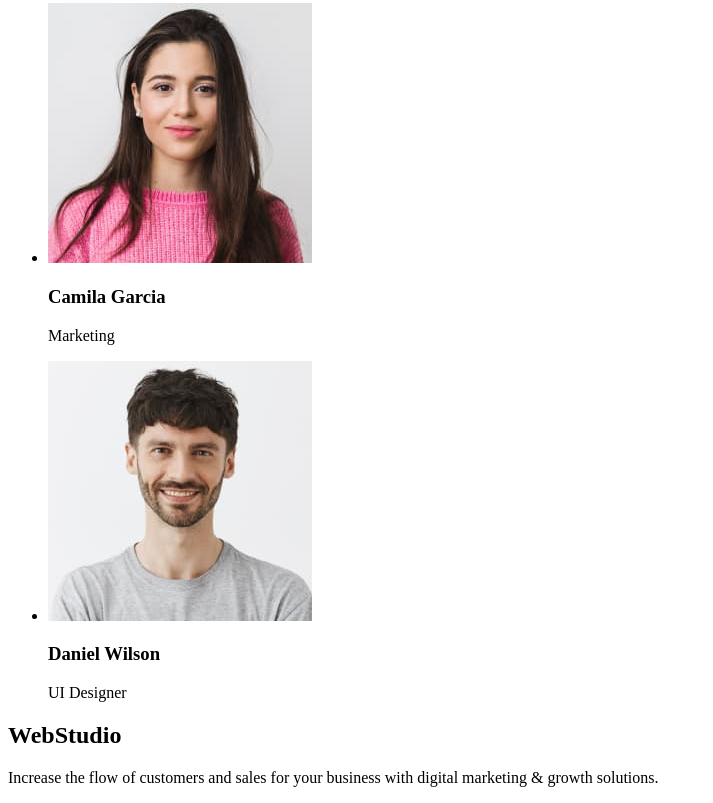
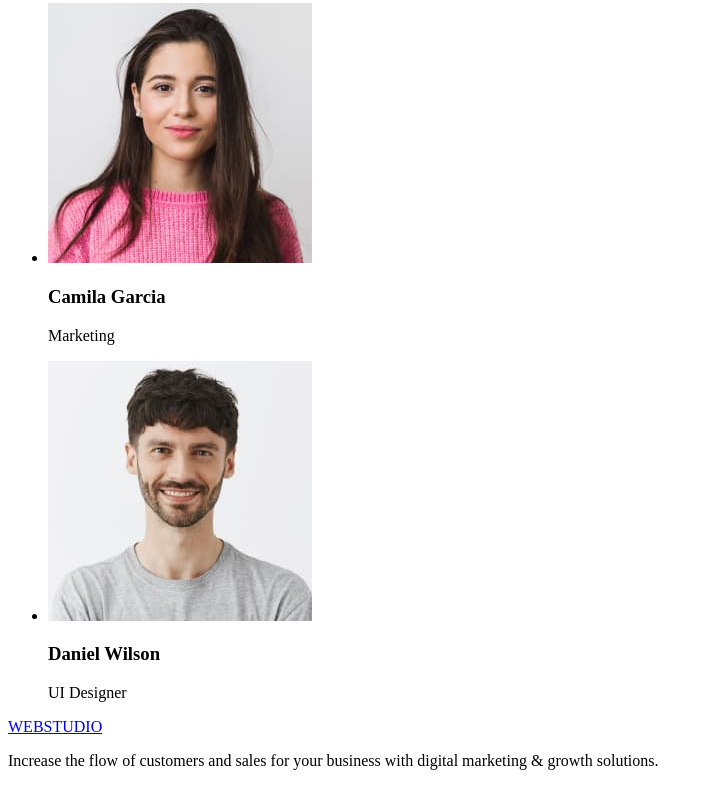
Before and after one commit to Xenia929/goit-markup-hw-01, a plain HTML site: page index.html in a window 1280 px wide. Shown: the part 2303-3106 px from the top of the page, without its empty margins (0-713 px from the left). Drawn offline with Linux system fonts and the light colour scheme.

Commit message:
fix grammatical bugs

```diff
--- a/index.html
+++ b/index.html
@@ -11,11 +11,11 @@
 <body>
     <header>
         <nav>
-            <a href="/index.html">WEBSTUDIO</a>
+            <a href="./index.html">WEBSTUDIO</a>
             <ul>
-                <li><a href="/">Studio</a></li>
-                <li><a href="/">Portfolio</a></li>
-                <li><a href="/">Contacts</a></li>
+                <li><a href="#">Studio</a></li>
+                <li><a href="#">Portfolio</a></li>
+                <li><a href="#">Contacts</a></li>
             </ul>
         </nav>
         <ul>
@@ -31,6 +31,7 @@
         </section>
         <!--about-->
         <section>
+            <!--<h2>Strategy</h2>-->
             <ul>
                 <li>
                     <h3>Strategy</h3>
@@ -94,7 +95,7 @@
         </section>
     </main>
     <footer>
-        <h2>WebStudio</h2>
+        <a href="./index.html">WEBSTUDIO</a>
         <p>Increase the flow of customers and sales for your business with digital marketing & growth solutions.</p>
     </footer>
 </body>
```
